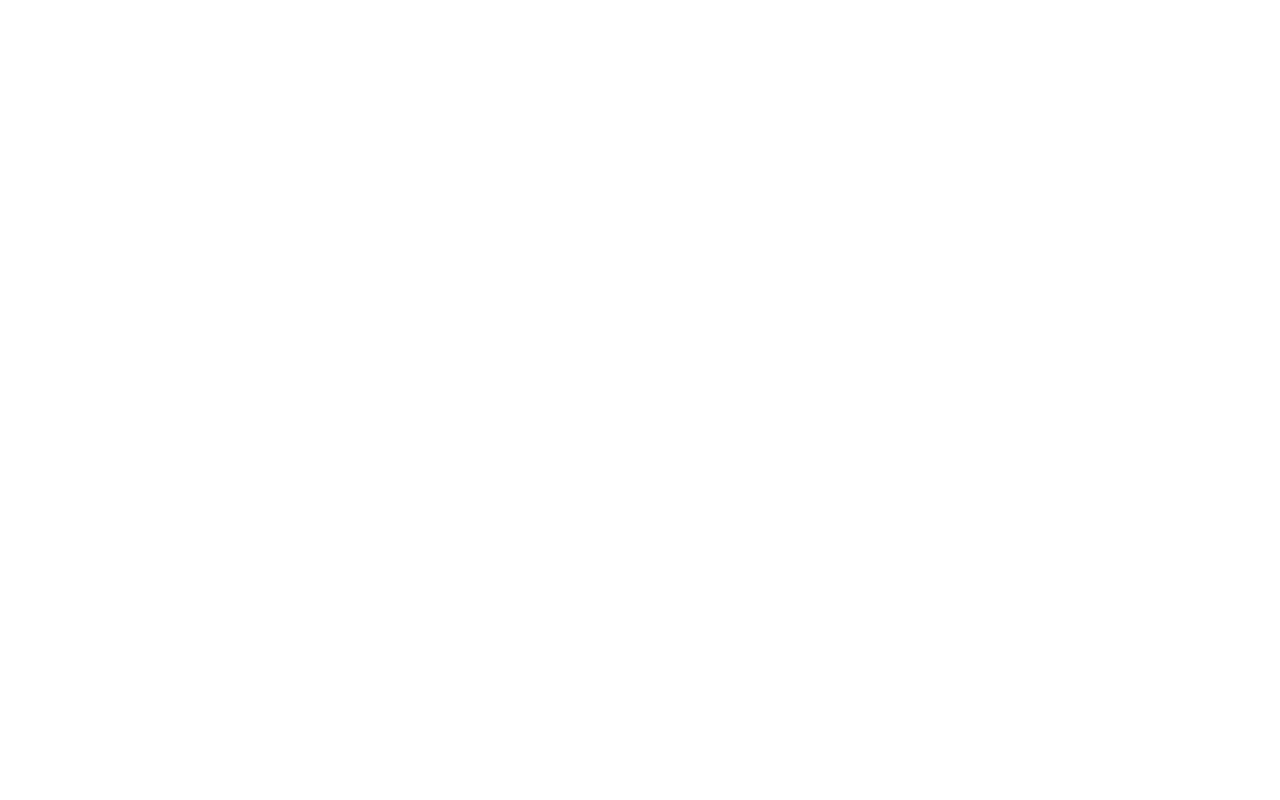
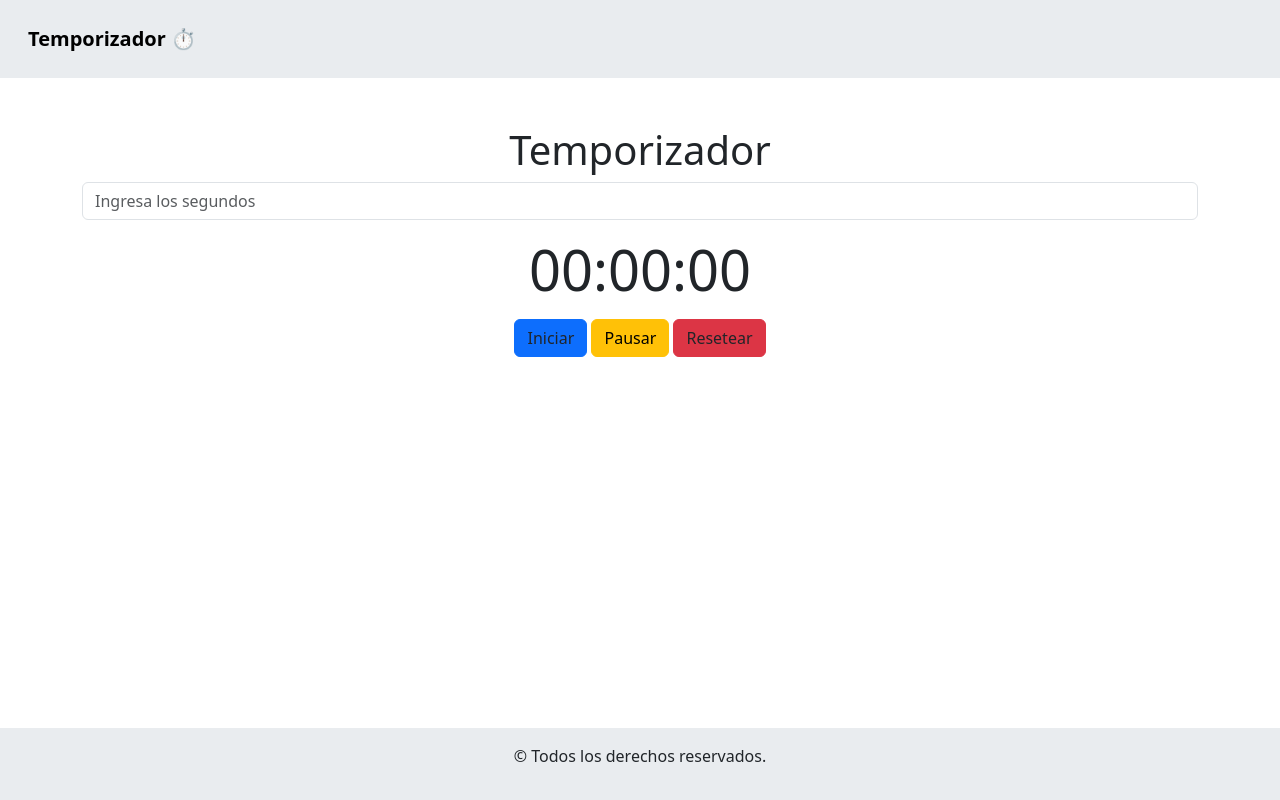
Before and after one commit to camilaalani/javaScript-TP5-ejercicio6, a plain HTML site: page index.html in a window 1280 px wide. Drawn offline with nearby package versions, Linux system fonts and the light colour scheme.

Commit message:
agregue el maquetado del temporizador, con un input, el inicializador en 00:00:00 y tres botones para que el usuario pueda interactuar

```diff
--- a/css/style.css
+++ b/css/style.css
@@ -0,0 +1,9 @@
+body{
+    min-height: 100vh;
+    display: flex;
+    flex-direction: column;
+}
+
+main{
+    flex-grow: 1;
+}
--- a/index.html
+++ b/index.html
@@ -11,6 +11,30 @@
     <title>Ejercitación de DOM y BOM (6)</title>
 </head>
 <body>
+    <header>
+        <nav class="navbar bg-body-secondary">
+            <div class="container-fluid">
+              <span class="navbar-brand p-3"><b>Temporizador ⏱</b></span>
+            </div>
+          </nav>
+    </header>
+    <main>
+        <div class="container text-center">
+            <h1 class="mt-5">Temporizador</h1>
+        <input type="number" min="0" placeholder="Ingresa los segundos" class="form-control">
+        <p class="display-4 mt-3">00:00:00</p>
+        <div>
+            <button type="button" class="btn btn-primary text-dark">Iniciar</button>
+            <button type="button" class="btn btn-warning">Pausar</button>
+            <button type="reset" class="btn btn-danger text-dark">Resetear</button>
+        </div>
+        </div>
+    </main>
+    <footer class="text-center py-3 bg-body-secondary">
+        <p>
+            &copy; Todos los derechos reservados.
+        </p>
+    </footer>
     <script src="https://cdn.jsdelivr.net/npm/bootstrap@5.3.2/dist/js/bootstrap.bundle.min.js" integrity="sha384-C6RzsynM9kWDrMNeT87bh95OGNyZPhcTNXj1NW7RuBCsyN/o0jlpcV8Qyq46cDfL" crossorigin="anonymous"></script>
     <script src="./js/app.js"></script>
 </body>
```
